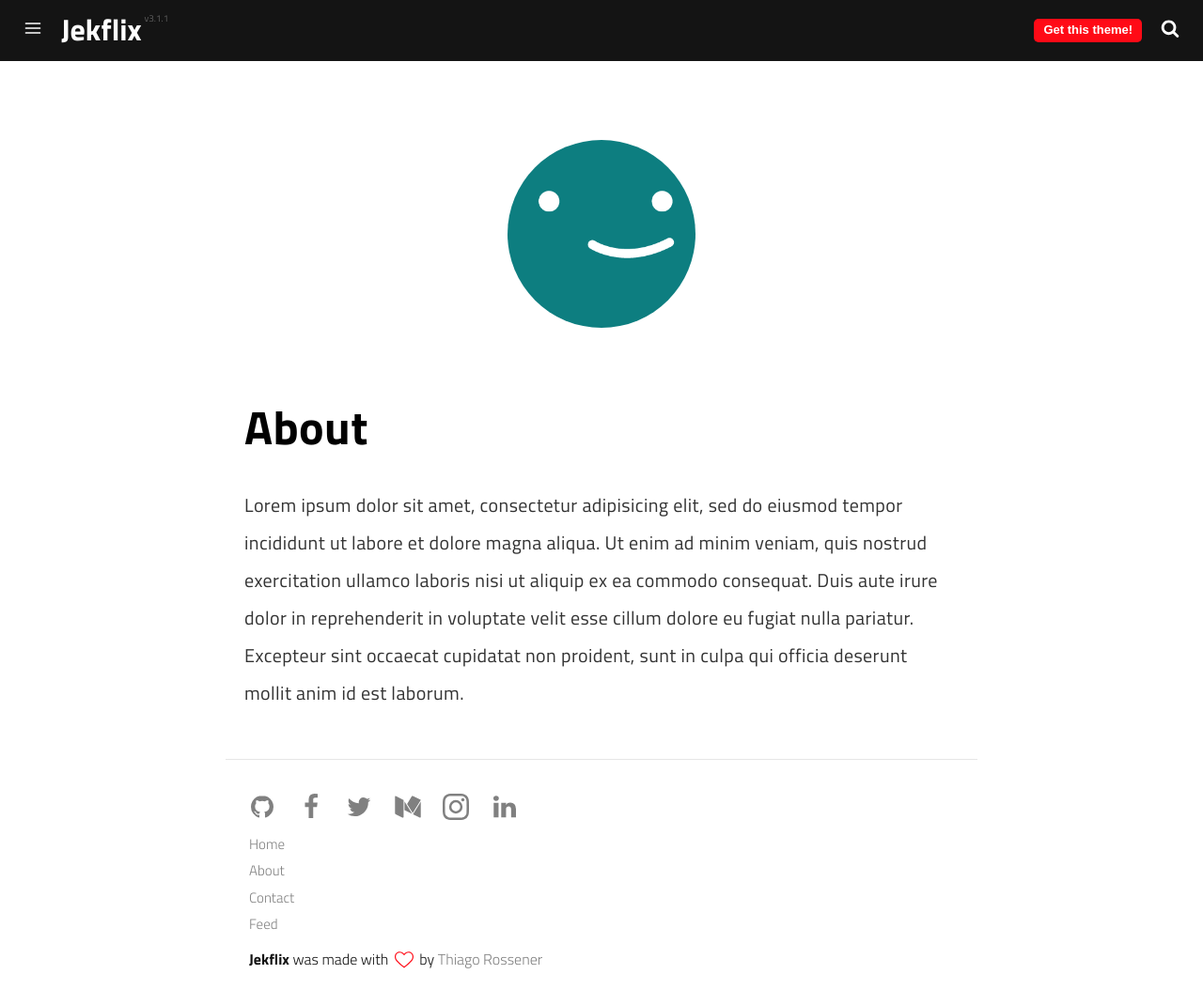
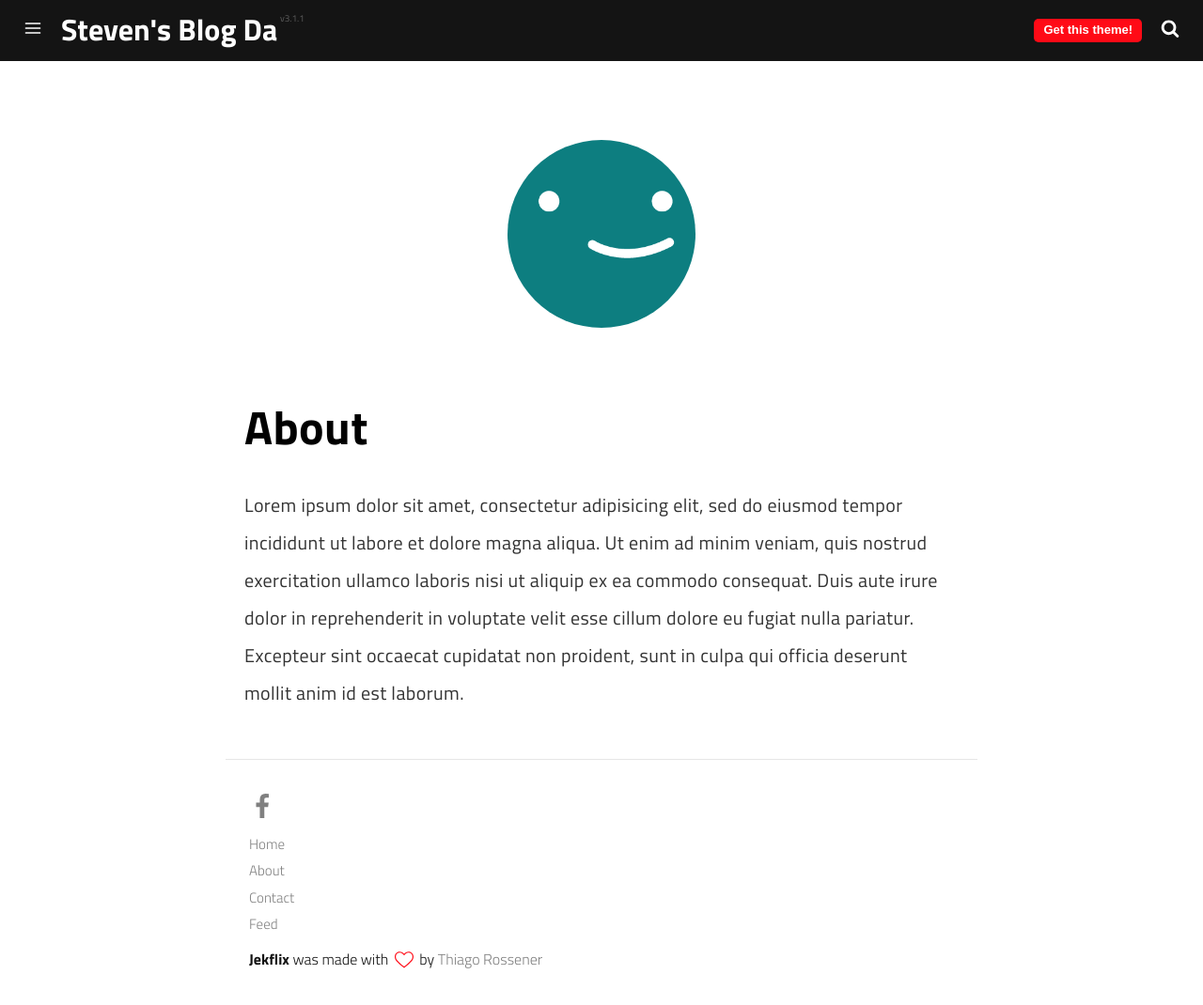
Before and after one commit to 3means/3means.github.io, a Jekyll site: the page built from pages/about.md, in a window 1280 px wide and 1070 px high. Shown: the whole window at 94% size. Built offline with Jekyll 4.4.1, drawn with Linux system fonts in a browser that asks for light colours; a script that is not in the unit is left out; part of the change alters nothing that is shown.

Commit message:
Update _config.yml

```diff
--- a/_config.yml
+++ b/_config.yml
@@ -1,8 +1,7 @@
 # Site Settings
-name: Jekflix
-title: Jekflix | A blog theme for Jekyll
-description: Jekflix is a template for Jekyll inspired by Netflix and made by
-  Thiago Rossener.
+name: Steven's Blog Da
+title: Steven's Blog Da
+description: Steven's Blog
 tags:
   - blog
   - template
@@ -19,7 +18,7 @@ menu:
     url: /contact
   - title: Feed
     url: /feed.xml
-email: youremail@test.com
+email: 3means@kheaven.co.kr
 # See: https://disqus.com/
 disqus_username: disqus_username
 # Contact Form Setting
@@ -29,12 +28,12 @@ formspree_form_id: formspree_form_id
 
 # Social Media Settings
 # Remove the item if you don't need it
-github_username: github_username
-facebook_username: facebook_username
-twitter_username: twitter_username
-instagram_username: instagram_username
-linkedin_username: linkedin_username
-medium_username: medium_username
+#github_username: github_username
+facebook_username: threemeans
+#twitter_username: twitter_username
+#instagram_username: instagram_username
+#linkedin_username: linkedin_username
+#medium_username: medium_username
 
 
 # Posts Settings
```
